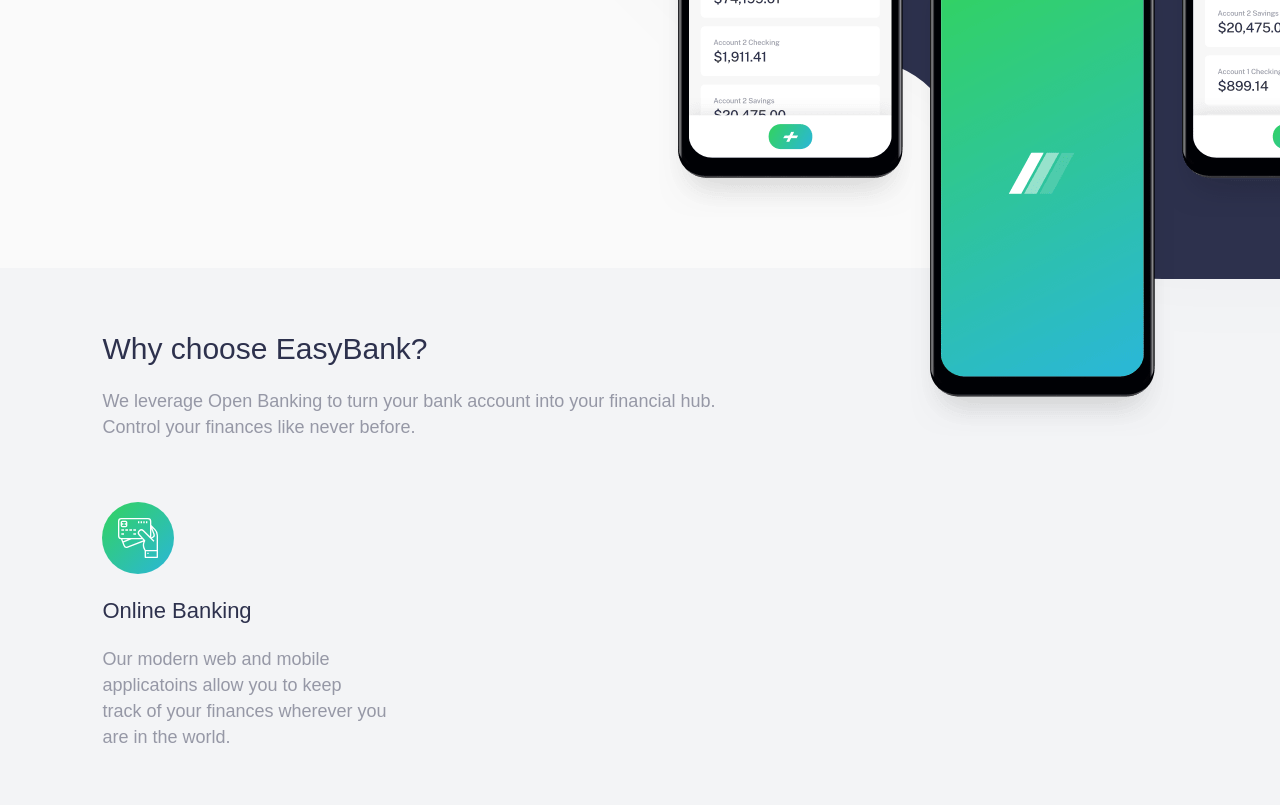
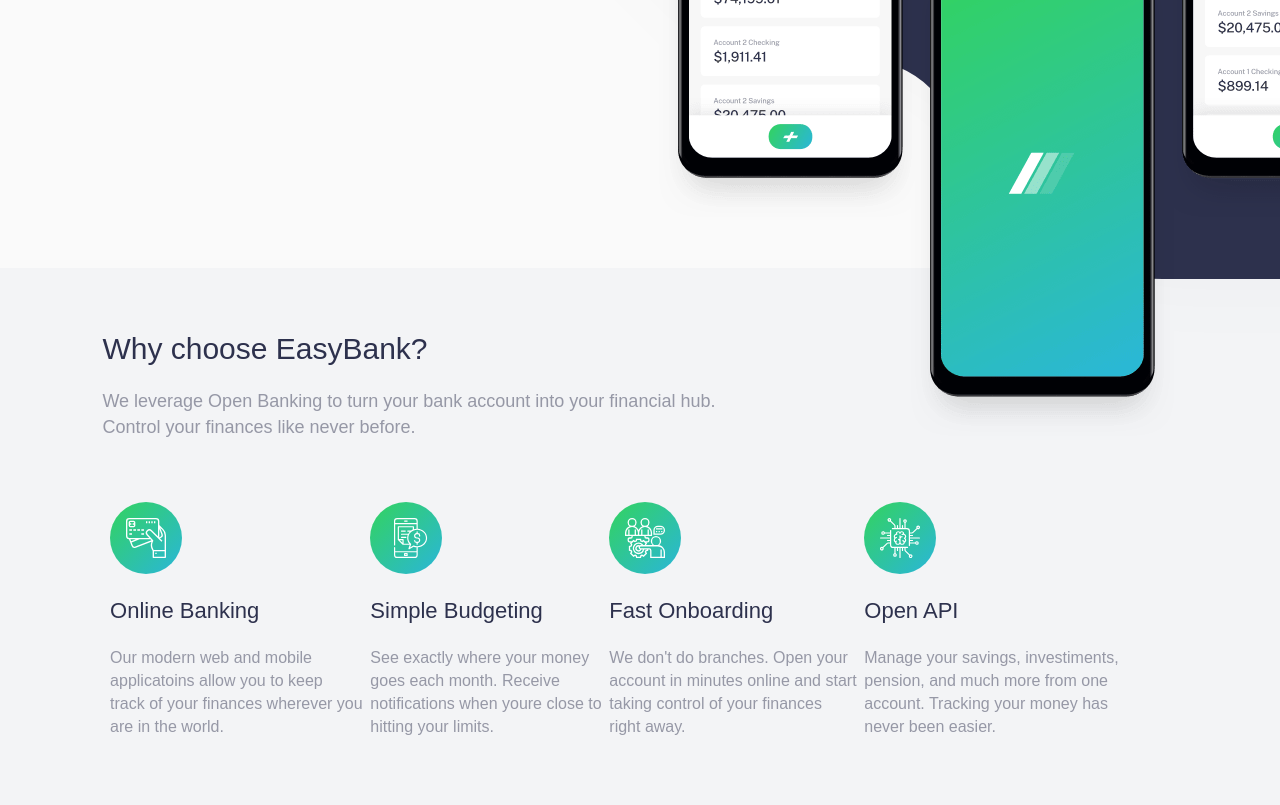
Before and after one commit to Edval6/landing-page-easy-bank, a plain HTML site: page index.html in a window 1280 px wide. Shown: the part 507-1312 px from the top of the page. Drawn offline with Linux system fonts and the light colour scheme.

Commit message:
carcteristicas concluidas

```diff
--- a/css/estilo.css
+++ b/css/estilo.css
@@ -124,7 +124,7 @@ p{
 
 .caracteristicas{
     width: 100%;
-    height: 700px;
+    height: 550px;
     background-color: hsl(220, 16%, 96%);
     display: flex;
     flex-direction: column;
@@ -154,6 +154,7 @@ h2{
     margin-top: 5%;
     display: flex;
     flex-direction: row;
+    justify-content: space-evenly;
 }
 
 .mini-caracteristicas{
@@ -172,7 +173,7 @@ h2{
     padding-bottom: 20px;
 }
 
-#mini-paragrafo{
+#min-p{
     font-size: 16px;
 }
 
--- a/index.html
+++ b/index.html
@@ -82,10 +82,70 @@
                     </div>
 
                     <div id="mini-paragrafo">
-                        <p>Our modern web and mobile</p>
-                        <p>applicatoins allow you to keep</p>
-                        <p>track of your finances wherever you</p>
-                        <p>are in the world.</p>
+                        <p id="min-p">Our modern web and mobile</p>
+                        <p id="min-p">applicatoins allow you to keep</p>
+                        <p id="min-p">track of your finances wherever you</p>
+                        <p id="min-p">are in the world.</p>
+
+                    </div>
+
+                </div>
+
+                <div class="mini-caracteristicas">
+
+                    <div id="mini-img">
+                        <img src="img/icon-budgeting.svg" alt="">
+                    </div>
+
+                    <div id="mini-titulo">
+                        <h3>Simple Budgeting</h3>
+                    </div>
+
+                    <div id="mini-paragrafo">
+                        <p id="min-p">See exactly where your money</p>
+                        <p id="min-p">goes each month. Receive</p>
+                        <p id="min-p">notifications when youre close to</p>
+                        <p id="min-p">hitting your limits.</p>
+
+                    </div>
+
+                </div>
+
+                <div class="mini-caracteristicas">
+
+                    <div id="mini-img">
+                        <img src="img/icon-onboarding.svg" alt="">
+                    </div>
+
+                    <div id="mini-titulo">
+                        <h3>Fast Onboarding</h3>
+                    </div>
+
+                    <div id="mini-paragrafo">
+                        <p id="min-p">We don't do branches. Open your</p>
+                        <p id="min-p">account in minutes online and start</p>
+                        <p id="min-p">taking control of your finances</p>
+                        <p id="min-p">right away.</p>
+
+                    </div>
+
+                </div>
+
+                <div class="mini-caracteristicas">
+
+                    <div id="mini-img">
+                        <img src="img/icon-api.svg" alt="">
+                    </div>
+
+                    <div id="mini-titulo">
+                        <h3>Open API</h3>
+                    </div>
+
+                    <div id="mini-paragrafo">
+                        <p id="min-p">Manage your savings, investiments,</p>
+                        <p id="min-p">pension, and much more from one</p>
+                        <p id="min-p">account. Tracking your money has</p>
+                        <p id="min-p">never been easier.</p>
 
                     </div>
 
```
